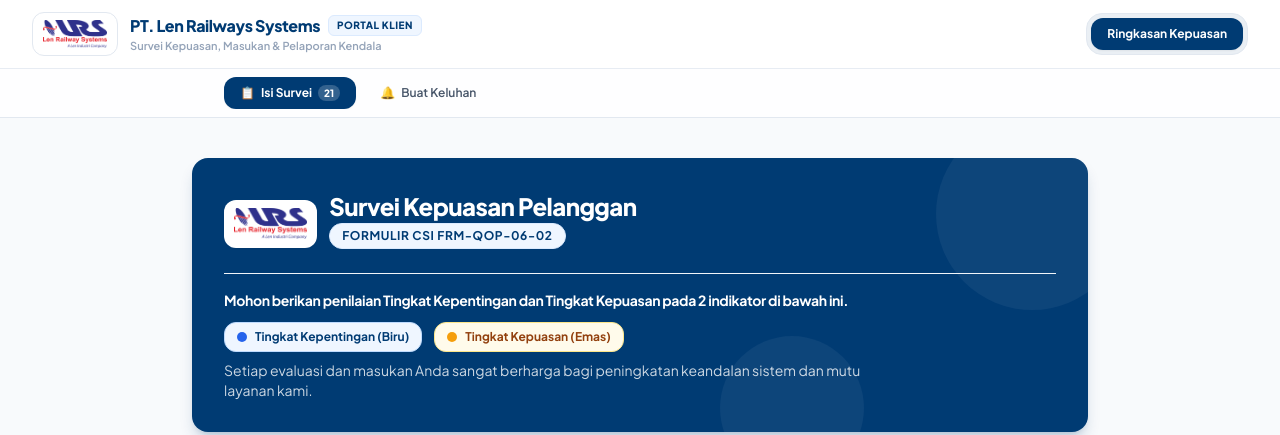
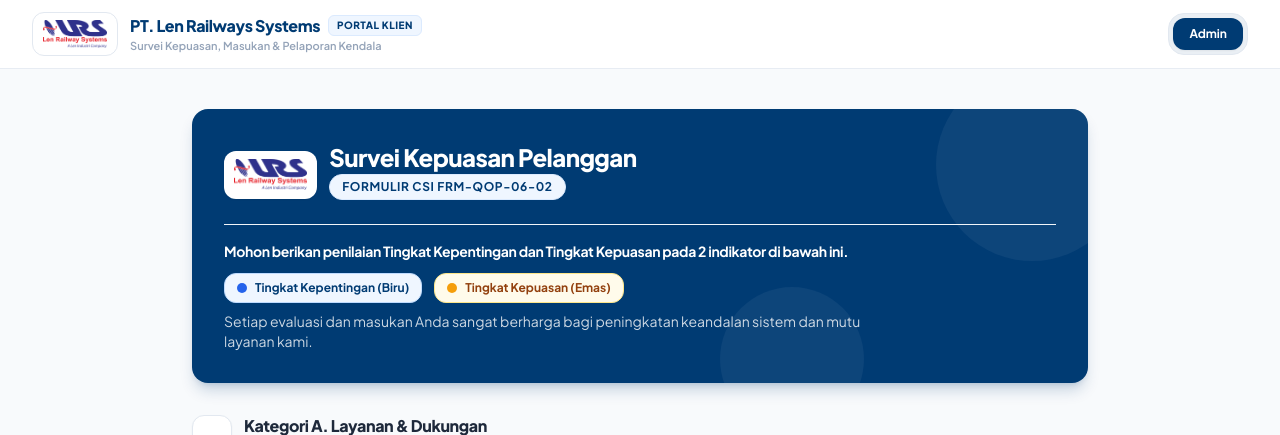
Before and after one commit to MochSyahrizalFauzan/SurveyKepuasanPelanggan-LRS, a Laravel app: page /form in a window 1280 px wide. Shown: the top 435 px of the page. Run offline with Laravel 12, Linux system fonts and the light colour scheme; some libraries are stand-ins or nearby versions.

Commit message:
major update

```diff
--- a/resources/views/clients/form.blade.php
+++ b/resources/views/clients/form.blade.php
@@ -37,7 +37,7 @@
                             id="tab-btn-overview"
                             onclick="switchAdminSection('overview')"
                             class="px-4 py-2 rounded-xl text-xs font-bold transition-all bg-[#003B73] text-white shadow-sm flex items-center gap-2">
-                        <span>Ringkasan Kepuasan</span>
+                        <span>Admin</span>
                     </button>
                 </div>
             </div>
@@ -49,7 +49,7 @@
          2. SUB-NAVIGASI TAB KLIEN (Isi Survei, Beri Masukan, Buat Keluhan)
          Tampil konsisten dan rapi di semua layar (Mobile, Tablet, Desktop)
          ========================================================================= --}}
-    <div class="bg-white/80 backdrop-blur-xs border-b border-slate-200 shadow-2xs sticky top-[65px] md:top-[69px] z-30">
+    <!-- <div class="bg-white/80 backdrop-blur-xs border-b border-slate-200 shadow-2xs sticky top-[65px] md:top-[69px] z-30">
         <div class="max-w-4xl mx-auto px-4 md:px-8 py-2">
             <nav class="flex items-center gap-2 overflow-x-auto scrollbar-none" role="tablist" aria-label="Navigasi Formulir Klien">
                 <button type="button"
@@ -75,7 +75,7 @@
                 </button>
             </nav>
         </div>
-    </div>
+    </div> -->
 
     {{-- =========================================================================
          3. AREA KONTEN UTAMA: max-w-4xl mx-auto
```
